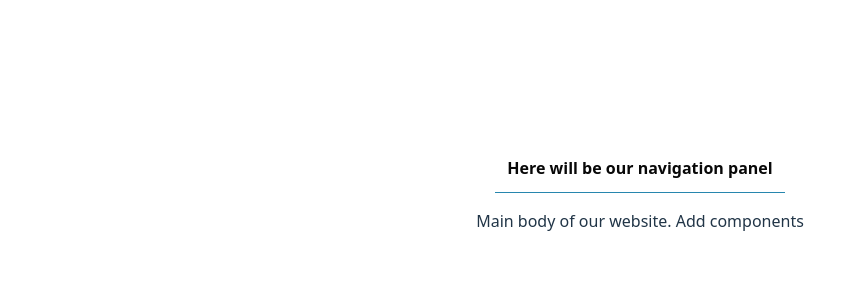
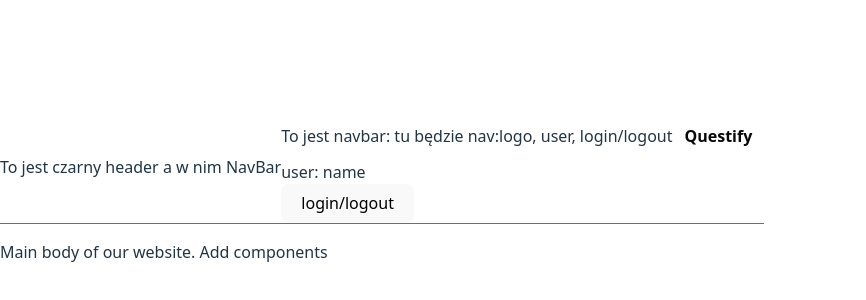
Before and after one commit to Mateusz-Gonera/Questify_front-end, a React (Vite) app: page / in a window 1280 px wide. Shown: the part 212-512 px from the top of the page, without its empty margins (0-866 px from the left). Built offline with nearby package versions, Linux system fonts and the light colour scheme.

Commit message:
after review

```diff
--- a/src/components/App.jsx
+++ b/src/components/App.jsx
@@ -4,42 +4,19 @@ import { Route, Routes } from "react-router-dom";
 import { Layout } from "./Layout";
 import NotFound from "../pages/notFound/NotFound";
 
-import "./App.css";
+//import "./App.css";
 
 const Dashboard = React.lazy(() => import("../pages/dashboard/Dashboard"));
 
 const App = () => {
 	return (
-		<div className="App">
 			<Routes>
 				<Route path="/" element={<Layout />}>
 					<Route index element={<Dashboard />} />
 					<Route path="*" element={<NotFound />} />
 				</Route>
 			</Routes>
-
-			{/* <div>
-				<a href="https://vitejs.dev" target="_blank" rel="noreferrer">
-					<img src="/vite.svg" className="logo" alt="Vite logo" />
-				</a>
-				<a href="https://reactjs.org" target="_blank" rel="noreferrer">
-					<img src={reactLogo} className="logo react" alt="React logo" />
-				</a>
-			</div>
-			<h1>Vite + React</h1>
-			<div className="card">
-				<button onClick={() => setCount((count) => count + 1)}>
-					count is {count}
-				</button>
-				<p>
-					Edit <code>src/App.jsx</code> and save to test HMR
-				</p>
-			</div>
-			<p className="read-the-docs">
-				Click on the Vite and React logos to learn more
-			</p> */}
-		</div>
-	);
+);
 };
 
 export default App;
--- a/src/components/Layout.jsx
+++ b/src/components/Layout.jsx
@@ -7,15 +7,11 @@ import { AppBar } from "./appBar/AppBar";
 export const Layout = () => {
   return (
     <>
-			<div style={{ margin: "0 auto", padding: "0 25px" }}>
-				<AppBar/>
-			</div>
-			<div>
+      <AppBar />
       <Suspense fallback={null}>
         <Outlet />
       </Suspense>
       <ToastContainer autoClose={3000} />
-			</div>
     </>
   );
 };
--- a/src/components/appBar/AppBar.jsx
+++ b/src/components/appBar/AppBar.jsx
@@ -1,11 +1,11 @@
-import { Navigation } from "../navigation/Navigation";
+import { NavBar } from "../navBar/NavBar";
 
 import style from "../AppBar/AppBar.module.css";
 
 export const AppBar = () => {
 	return (
-		<header className={style.header}>
-			<Navigation/>
+		<header className={style.header}>To jest czarny header a w nim NavBar
+			<NavBar/>
 		</header>
 	);
 };
--- a/src/components/appBar/AppBar.module.css
+++ b/src/components/appBar/AppBar.module.css
@@ -5,5 +5,4 @@
     margin-bottom: 16px;
     border-bottom: 1px solid #2786ae;
 
-
 }
--- /dev/null
+++ b/src/components/navBar/NavBar.jsx
@@ -0,0 +1,16 @@
+import { NavLink } from "react-router-dom";
+
+import style from "./NavBar.module.css";
+
+export const NavBar = () => {
+	return (
+		<nav>
+			To jest navbar: tu będzie nav:logo, user, login/logout
+			<NavLink className={style.link} to="/">
+			Questify
+			</NavLink>
+			<div>user: name</div>
+			<button>login/logout</button>
+		</nav>
+	);
+};
--- a/src/components/navigation/Navigation.jsx
+++ /dev/null
@@ -1,13 +0,0 @@
-import { NavLink } from "react-router-dom";
-
-import style from "../navigation/Navigation.module.css";
-
-export const Navigation = () => {
-	return (
-		<nav>
-			<NavLink className={style.link} to="/">
-				Here will be our navigation panel
-			</NavLink>
-		</nav>
-	);
-};
```
Also changed, not shown: src/components/navBar/NavBar.module.css (renamed from src/components/navigation/Navigation.module.css). Lines whose indentation alone changed are shown as unchanged.
